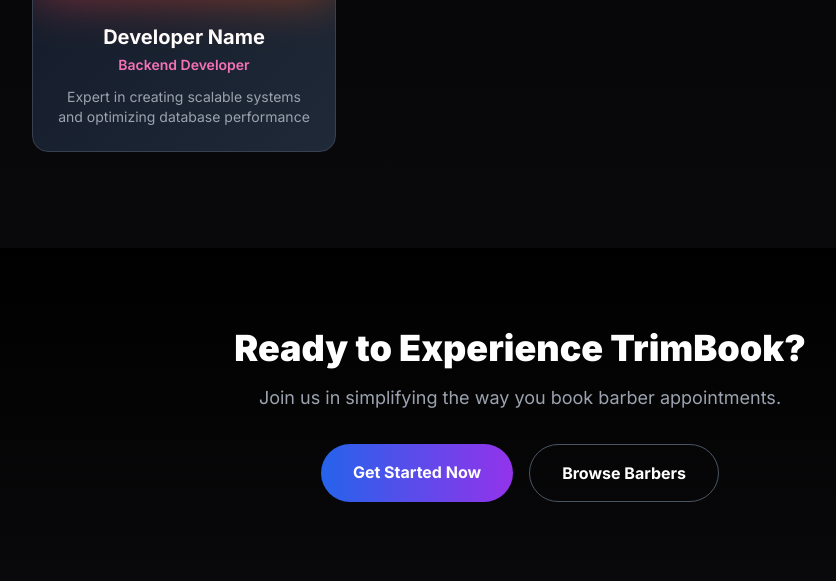
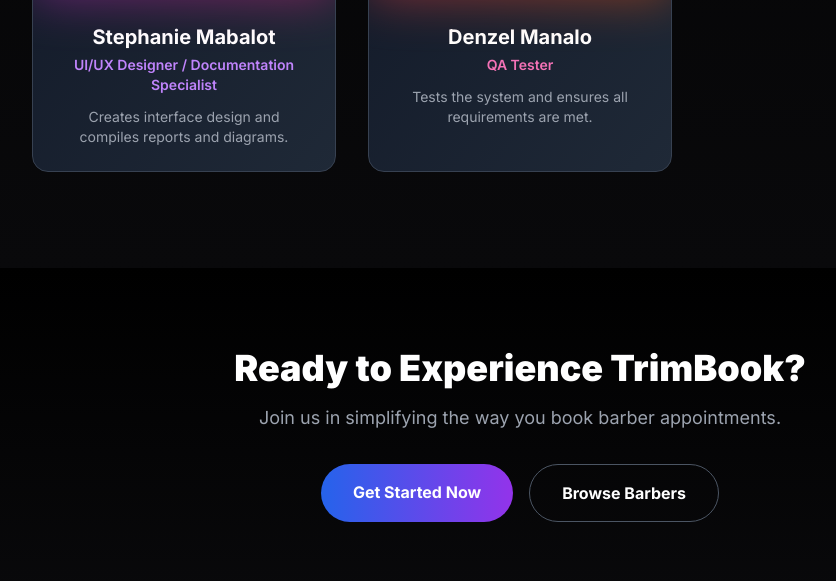
Before and after one commit to voncheems/trimbook, a PHP site: page /pages/about.php in a window 1280 px wide. Shown: the part 3402-3983 px from the top of the page, without its empty margins (120-956 px from the left). Run offline with PHP 8.4, Linux system fonts and the light colour scheme; some libraries are stand-ins or nearby versions.

Commit message:
Update about.php

```diff
--- a/pages/about.php
+++ b/pages/about.php
@@ -30,6 +30,13 @@
     .card-hover:hover {
       transform: translateY(-8px);
       box-shadow: 0 20px 40px rgba(102, 126, 234, 0.3);
+    }
+
+    .dev-image {
+      width: 100%;
+      height: 192px;
+      object-fit: cover;
+      object-position: center;
     }
   </style>
 </head>
@@ -197,75 +204,102 @@
       </p>
 
       <div class="grid md:grid-cols-3 gap-8">
-        <!-- Developer 1 -->
+        <!-- Developer 1  -->
         <div class="card-hover bg-gradient-to-br from-gray-900 to-gray-800 border border-gray-700 rounded-2xl overflow-hidden">
           <div class="relative">
             <div class="absolute inset-0 bg-gradient-to-br from-blue-600 to-purple-600 blur-xl opacity-50"></div>
-            <div class="relative w-full h-48 bg-gray-700 flex items-center justify-center">
-              <svg class="w-24 h-24 text-gray-500" fill="currentColor" viewBox="0 0 20 20">
+            <div class="relative w-full h-48 bg-gray-700 flex items-center justify-center overflow-hidden">
+              <img src="../assets/images/ivan.png" alt="Developer !" class="dev-image" onerror="this.style.display='none'; this.nextElementSibling.style.display='flex'">
+              <svg class="w-24 h-24 text-gray-500" style="display:none;" fill="currentColor" viewBox="0 0 20 20">
                 <path fill-rule="evenodd" d="M10 9a3 3 0 100-6 3 3 0 000 6zm-7 9a7 7 0 1114 0H3z" clip-rule="evenodd"></path>
               </svg>
             </div>
           </div>
           <div class="p-6 text-center">
-            <h3 class="text-xl font-bold mb-1">CJ Cendana</h3>
-            <p class="text-blue-400 font-semibold text-sm mb-3">Full Stack Developer</p>
-            <p class="text-gray-400 text-sm">Passionate about building seamless user experiences and robust backend systems</p>
+            <h3 class="text-xl font-bold mb-1">Ivan Chen</h3>
+            <p class="text-blue-400 font-semibold text-sm mb-3">Project Manager</p>
+            <p class="text-gray-400 text-sm">Oversees project progress, team coordination, and final review.</p>
           </div>
         </div>
 
+        <!-- Developer 2 - Middle Developer -->
         <div class="card-hover bg-gradient-to-br from-gray-900 to-gray-800 border border-gray-700 rounded-2xl overflow-hidden">
           <div class="relative">
             <div class="absolute inset-0 bg-gradient-to-br from-blue-600 to-purple-600 blur-xl opacity-50"></div>
-            <div class="relative w-full h-48 bg-gray-700 flex items-center justify-center">
-              <svg class="w-24 h-24 text-gray-500" fill="currentColor" viewBox="0 0 20 20">
+            <div class="relative w-full h-48 bg-gray-700 flex items-center justify-center overflow-hidden">
+              <img src="../assets/images/cj.jpg" alt="Developer 2" class="dev-image" onerror="this.style.display='none'; this.nextElementSibling.style.display='flex'">
+              <svg class="w-24 h-24 text-gray-500" style="display:none;" fill="currentColor" viewBox="0 0 20 20">
                 <path fill-rule="evenodd" d="M10 9a3 3 0 100-6 3 3 0 000 6zm-7 9a7 7 0 1114 0H3z" clip-rule="evenodd"></path>
               </svg>
             </div>
           </div>
           <div class="p-6 text-center">
-            <h3 class="text-xl font-bold mb-1">Developer Name</h3>
+            <h3 class="text-xl font-bold mb-1">Cj Cendana</h3>
             <p class="text-blue-400 font-semibold text-sm mb-3">Full Stack Developer</p>
-            <p class="text-gray-400 text-sm">Passionate about building seamless user experiences and robust backend systems</p>
-          </div>
-        </div>
-
-        <!-- Developer 2 -->
-        <div class="card-hover bg-gradient-to-br from-gray-900 to-gray-800 border border-gray-700 rounded-2xl overflow-hidden">
-          <div class="relative">
-            <div class="absolute inset-0 bg-gradient-to-br from-purple-600 to-pink-600 blur-xl opacity-50"></div>
-            <div class="relative w-full h-48 bg-gray-700 flex items-center justify-center">
-              <svg class="w-24 h-24 text-gray-500" fill="currentColor" viewBox="0 0 20 20">
-                <path fill-rule="evenodd" d="M10 9a3 3 0 100-6 3 3 0 000 6zm-7 9a7 7 0 1114 0H3z" clip-rule="evenodd"></path>
-              </svg>
-            </div>
-          </div>
-          <div class="p-6 text-center">
-            <h3 class="text-xl font-bold mb-1">IVAN MIGUEL F CHEN</h3>
-            <p class="text-purple-400 font-semibold text-sm mb-3">Frontend Developer</p>
-            <p class="text-gray-400 text-sm">Creative thinker focused on beautiful designs and intuitive interfaces</p>
+            <p class="text-gray-400 text-sm">Passionate about building seamless user experiences and robust backend systems.</p>
           </div>
         </div>
 
         <!-- Developer 3 -->
         <div class="card-hover bg-gradient-to-br from-gray-900 to-gray-800 border border-gray-700 rounded-2xl overflow-hidden">
           <div class="relative">
-            <div class="absolute inset-0 bg-gradient-to-br from-pink-600 to-orange-600 blur-xl opacity-50"></div>
-            <div class="relative w-full h-48 bg-gray-700 flex items-center justify-center">
-              <svg class="w-24 h-24 text-gray-500" fill="currentColor" viewBox="0 0 20 20">
+            <div class="absolute inset-0 bg-gradient-to-br from-purple-600 to-pink-600 blur-xl opacity-50"></div>
+            <div class="relative w-full h-48 bg-gray-700 flex items-center justify-center overflow-hidden">
+              <img src="../assets/images/kenver.jpg" alt="Developer 3" class="dev-image" onerror="this.style.display='none'; this.nextElementSibling.style.display='flex'">
+              <svg class="w-24 h-24 text-gray-500" style="display:none;" fill="currentColor" viewBox="0 0 20 20">
                 <path fill-rule="evenodd" d="M10 9a3 3 0 100-6 3 3 0 000 6zm-7 9a7 7 0 1114 0H3z" clip-rule="evenodd"></path>
               </svg>
             </div>
           </div>
           <div class="p-6 text-center">
-            <h3 class="text-xl font-bold mb-1">Developer Name</h3>
-            <p class="text-pink-400 font-semibold text-sm mb-3">Backend Developer</p>
-            <p class="text-gray-400 text-sm">Expert in creating scalable systems and optimizing database performance</p>
+            <h3 class="text-xl font-bold mb-1">Brenan Josh Cervantes</h3>
+            <p class="text-purple-400 font-semibold text-sm mb-3">Database Administrator</p>
+            <p class="text-gray-400 text-sm">Designs and manages the MySQL database.</p>
+          </div>
+        </div>
+
+      <!-- Developer 4 -->
+        <div class="card-hover bg-gradient-to-br from-gray-900 to-gray-800 border border-gray-700 rounded-2xl overflow-hidden">
+          <div class="relative">
+            <div class="absolute inset-0 bg-gradient-to-br from-purple-600 to-pink-600 blur-xl opacity-50"></div>
+            <div class="relative w-full h-48 bg-gray-700 flex items-center justify-center overflow-hidden">
+              <!-- Replace 'path/to/ivan-photo.jpg' with actual image path -->
+              <img src="../assets/images/steph.jpg" alt="Developer 4" class="dev-image" onerror="this.style.display='none'; this.nextElementSibling.style.display='flex'">
+              <svg class="w-24 h-24 text-gray-500" style="display:none;" fill="currentColor" viewBox="0 0 20 20">
+                <path fill-rule="evenodd" d="M10 9a3 3 0 100-6 3 3 0 000 6zm-7 9a7 7 0 1114 0H3z" clip-rule="evenodd"></path>
+              </svg>
+            </div>
+          </div>
+          <div class="p-6 text-center">
+            <h3 class="text-xl font-bold mb-1">Stephanie Mabalot</h3>
+            <p class="text-purple-400 font-semibold text-sm mb-3">UI/UX Designer / Documentation Specialist</p>
+            <p class="text-gray-400 text-sm">Creates interface design and compiles reports and diagrams.</p>
+          </div>
+        </div>
+
+
+        <!-- Developer 5 -->
+        <div class="card-hover bg-gradient-to-br from-gray-900 to-gray-800 border border-gray-700 rounded-2xl overflow-hidden">
+          <div class="relative">
+            <div class="absolute inset-0 bg-gradient-to-br from-pink-600 to-orange-600 blur-xl opacity-50"></div>
+            <div class="relative w-full h-48 bg-gray-700 flex items-center justify-center overflow-hidden">
+              <!-- Replace 'path/to/dev4-photo.jpg' with actual image path -->
+              <img src="../assets/images/zel.jpg" alt="Developer 5" class="dev-image" onerror="this.style.display='none'; this.nextElementSibling.style.display='flex'">
+              <svg class="w-24 h-24 text-gray-500" style="display:none;" fill="currentColor" viewBox="0 0 20 20">
+                <path fill-rule="evenodd" d="M10 9a3 3 0 100-6 3 3 0 000 6zm-7 9a7 7 0 1114 0H3z" clip-rule="evenodd"></path>
+              </svg>
+            </div>
+          </div>
+          <div class="p-6 text-center">
+            <h3 class="text-xl font-bold mb-1">Denzel Manalo</h3>
+            <p class="text-pink-400 font-semibold text-sm mb-3">QA Tester</p>
+            <p class="text-gray-400 text-sm">Tests the system and ensures all requirements are met.</p>
           </div>
         </div>
       </div>
     </div>
   </section>
+
   <!-- CTA Section -->
   <section class="py-20 bg-gradient-to-b from-black to-zinc-950">
     <div class="container mx-auto px-6 text-center">
```
